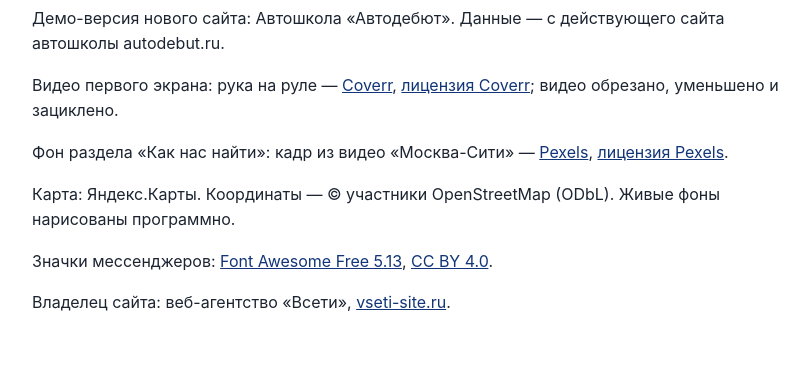
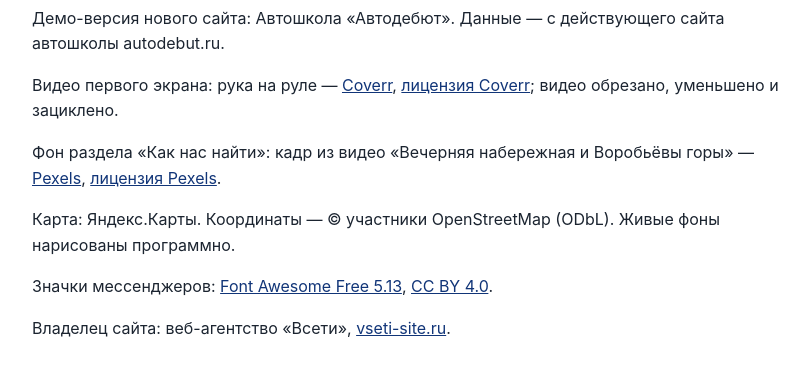
Before and after one commit to kristall2002-art/v1-avtoshkola-avtodebyut, a plain HTML site: page credits.html in a window 1280 px wide. Shown: the part 158-534 px from the top of the page, without its empty margins (228-1037 px from the left). Drawn offline with Linux system fonts and the light colour scheme.

```diff
--- a/credits.html
+++ b/credits.html
@@ -3,7 +3,7 @@
 <p><a href="./">← На сайт</a></p><h1>О сайте и лицензиях</h1>
 <p>Демо-версия нового сайта: Автошкола «Автодебют». Данные — с действующего сайта автошколы autodebut.ru.</p>
 <p>Видео первого экрана: рука на руле — <a href="https://coverr.co/videos/hand-on-a-steering-wheel-hrup2fwk9p" target="_blank" rel="noopener">Coverr</a>, <a href="https://coverr.co/license" target="_blank" rel="noopener">лицензия Coverr</a>; видео обрезано, уменьшено и зациклено.</p>
-<p>Фон раздела «Как нас найти»: кадр из видео «Москва-Сити» — <a href="https://www.pexels.com/video/5955755/" target="_blank" rel="noopener">Pexels</a>, <a href="https://www.pexels.com/license/" target="_blank" rel="noopener">лицензия Pexels</a>.</p>
+<p>Фон раздела «Как нас найти»: кадр из видео «Вечерняя набережная и Воробьёвы горы» — <a href="https://www.pexels.com/video/5077580/" target="_blank" rel="noopener">Pexels</a>, <a href="https://www.pexels.com/license/" target="_blank" rel="noopener">лицензия Pexels</a>.</p>
 <p>Карта: Яндекс.Карты. Координаты — © участники OpenStreetMap (ODbL). Живые фоны нарисованы программно.</p>
 <p>Значки мессенджеров: <a href="https://fontawesome.com" target="_blank" rel="noopener">Font Awesome Free 5.13</a>, <a href="https://creativecommons.org/licenses/by/4.0/" target="_blank" rel="noopener">CC BY 4.0</a>.</p>
 <p>Владелец сайта: веб-агентство «Всети», <a href="https://vseti-site.ru" target="_blank" rel="noopener">vseti-site.ru</a>.</p>
```
Also changed, not shown: img/city-bg-m.jpg, img/city-bg.jpg, vitrina/img/laptop.webp, vitrina/img/monitor.webp, vitrina/img/phone.webp.
